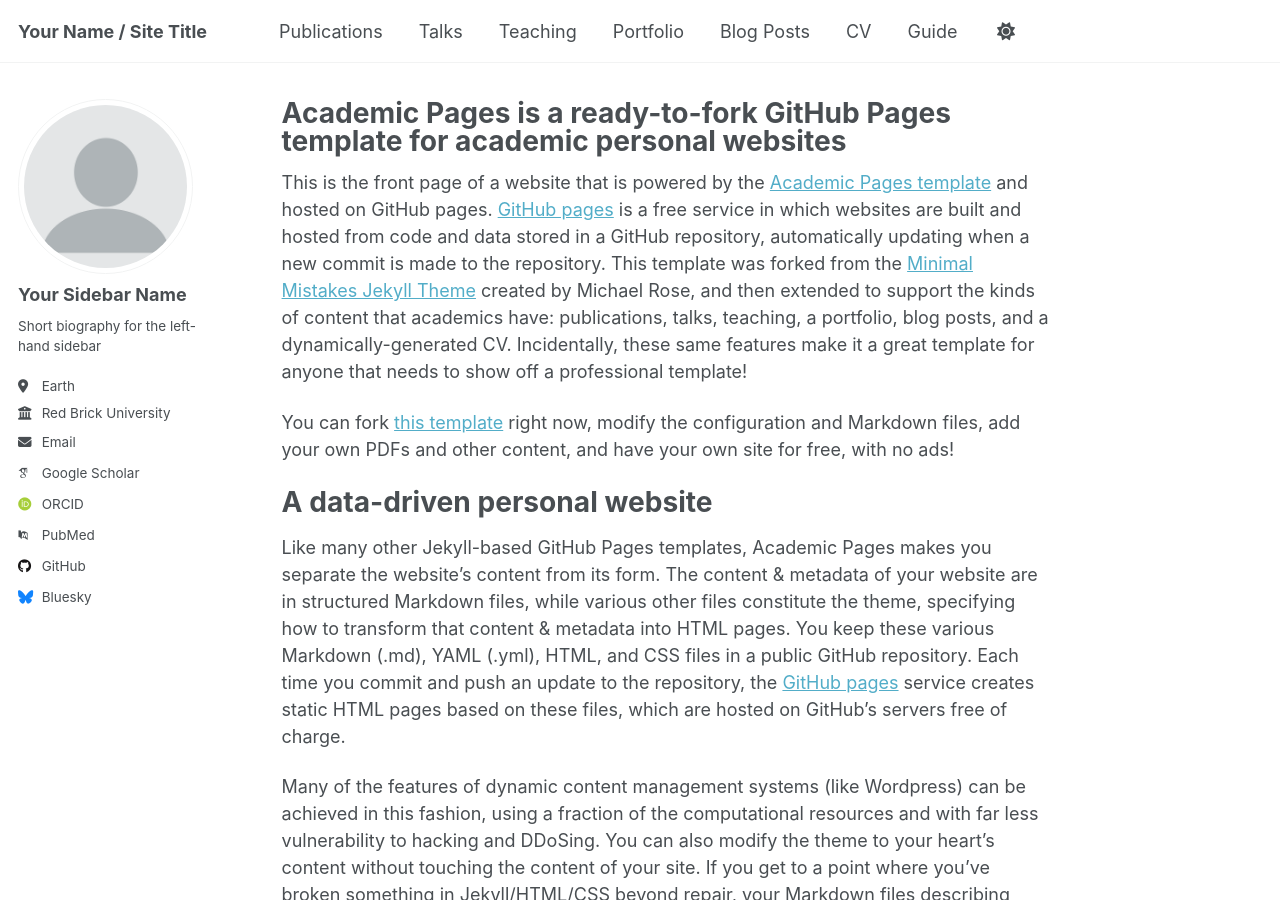
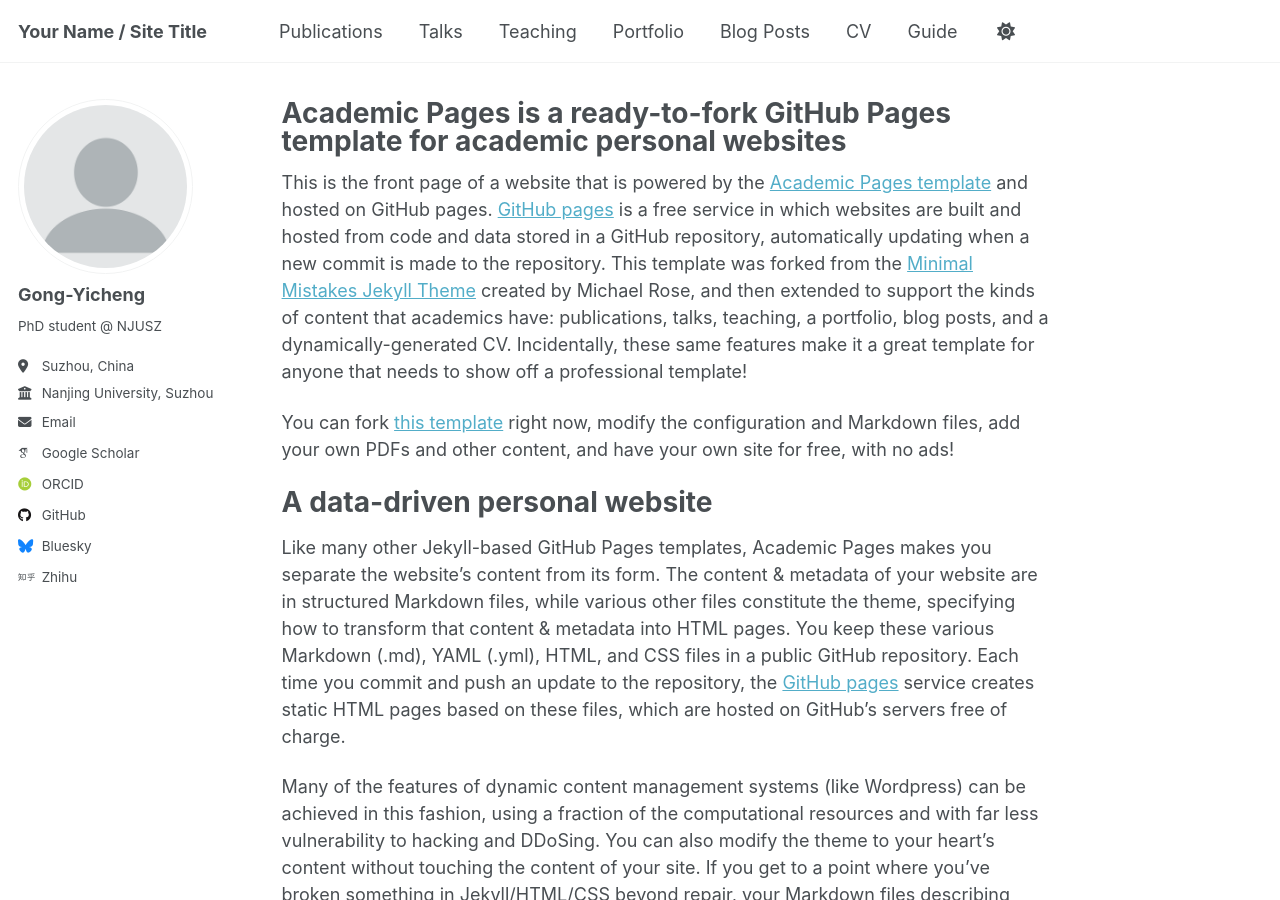
Before and after one commit to Gong-Yicheng/gong-yicheng.github.io, a Jekyll site: the page built from _pages/about.md, in a window 1280 px wide and 900 px high. Built offline with Jekyll 4.4.1, drawn with Linux system fonts in a browser that asks for light colours; some web fonts are replaced; a script that is not in the unit is left out.

Commit message:
ID modifies.

```diff
--- a/_config.yml
+++ b/_config.yml
@@ -23,22 +23,22 @@
 author:
   # Biographic information
   avatar           : "profile.png"
-  name             : "Your Sidebar Name"
+  name             : "Gong-Yicheng"
   pronouns         : # example: "she/her"
-  bio              : "Short biography for the left-hand sidebar"
-  location         : "Earth"
-  employer         : "Red Brick University"
+  bio              : "PhD student @ NJUSZ"
+  location         : "Suzhou, China"
+  employer         : "Nanjing University, Suzhou Campus"
   uri              : # URL
-  email            : "none@example.org"
+  email            : "gongyicheng@smail.nju.edu.cn"
 
   # Academic websites
   academia         : # URL
   arxiv            : # URL - Update with the correct link to your profile
-  googlescholar    : "https://scholar.google.com/citations?user=PS_CX0AAAAAJ"
+  googlescholar    : "https://scholar.google.com/citations?user=UKh0-dAAAAAJ"
   impactstory      : # URL
-  orcid            : "http://orcid.org/yourorcidurl"
+  orcid            : "https://orcid.org/my-orcid?orcid=0009-0005-3359-7215"
   semantic         : # URL
-  pubmed           : "https://www.ncbi.nlm.nih.gov/pubmed/?term=john+snow"
+  pubmed           : # URL
   researchgate     : # URL
   scopus           : # URL
 
@@ -46,7 +46,7 @@
   bitbucket        : # Username - Update with your username on the site
   codepen          : # Username
   dribbble         : # Username
-  github           : "academicpages"
+  github           : "https://github.com/Gong-Yicheng"
   kaggle           : # Username
   stackoverflow    : # User number or user number and name (i.e., use "1" or "1/jeff-atwood")
 
@@ -74,7 +74,7 @@
   wikipedia        : # Username
   xing             : # Username
   youtube          : # Username
-  zhihu            : # Username
+  zhihu            : 'https://www.zhihu.com/people/Gong_Yicheng'
 
 # Publication Category - The following the list of publication categories and their headings
 publication_category:
```
Also changed, not shown: _data/authors.yml (+6 -6 lines), images/bio-photo.png (added).
